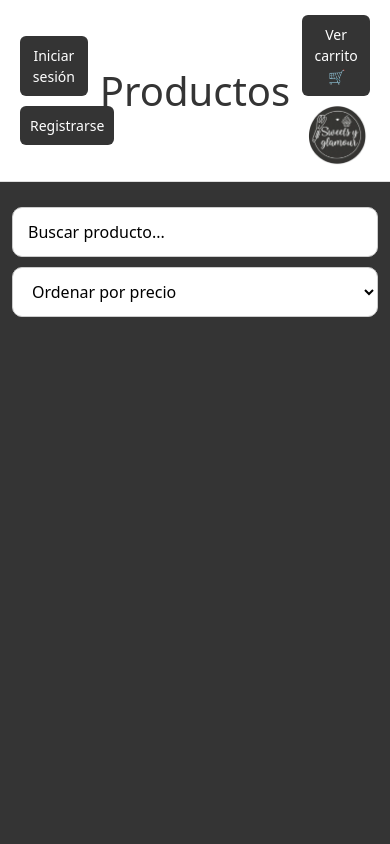
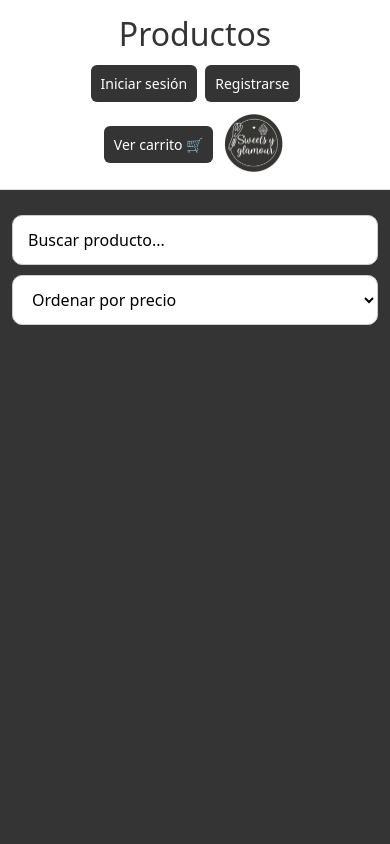
Before and after one commit to emiigonzalezzz/obligatorio-2026, a plain HTML site: page productos.html in a window 390 px wide. Shown: the top 844 px of the page. Drawn offline with nearby package versions, Linux system fonts and the light colour scheme.

Commit message:
Refactor CSS for improved structure and responsiveness
Refactored CSS styles for improved organization and responsiveness.

```diff
--- a/css/style.css
+++ b/css/style.css
@@ -885,3 +885,93 @@ body{
         padding: 9px 10px;
     }
 }
+/* HEADER DE PRODUCTOS */
+.header {
+    display: grid;
+    grid-template-columns: minmax(0, 1fr) auto minmax(0, 1fr);
+    grid-template-areas: "izquierda titulo derecha";
+    align-items: center;
+    gap: 15px;
+    width: 100%;
+    padding: 15px 20px;
+    background-color: white;
+    border-bottom: 1px solid #ddd;
+}
+
+.header-izquierda {
+    grid-area: izquierda;
+    display: flex;
+    align-items: center;
+    justify-content: flex-start;
+    flex-wrap: wrap;
+    gap: 10px;
+    min-width: 0;
+}
+
+.header-derecha {
+    grid-area: derecha;
+    display: flex;
+    align-items: center;
+    justify-content: flex-end;
+    flex-wrap: wrap;
+    gap: 10px;
+    min-width: 0;
+}
+
+.header h1 {
+    grid-area: titulo;
+    margin: 0;
+    text-align: center;
+    font-size: 2.5rem;
+    color: #343434;
+    white-space: nowrap;
+}
+
+.header .logo img {
+    display: block;
+    width: 80px;
+    height: 70px;
+    object-fit: contain;
+}
+
+.header .btn-general {
+    font-size: 16px;
+    padding: 8px 12px;
+}
+
+/* HEADER EN CELULARES */
+@media (max-width: 700px) {
+    .header {
+        grid-template-columns: minmax(0, 1fr);
+        grid-template-areas:
+            "titulo"
+            "izquierda"
+            "derecha";
+        justify-items: center;
+        gap: 12px;
+        padding: 15px 10px;
+    }
+
+    .header-izquierda,
+    .header-derecha {
+        width: 100%;
+        justify-content: center;
+        flex-wrap: wrap;
+        gap: 8px;
+    }
+
+    .header h1 {
+        font-size: 2rem;
+        white-space: normal;
+    }
+
+    .header .logo img {
+        width: 65px;
+        height: 60px;
+    }
+
+    .header .btn-general {
+        font-size: 14px;
+        padding: 8px 10px;
+    }
+}
```
